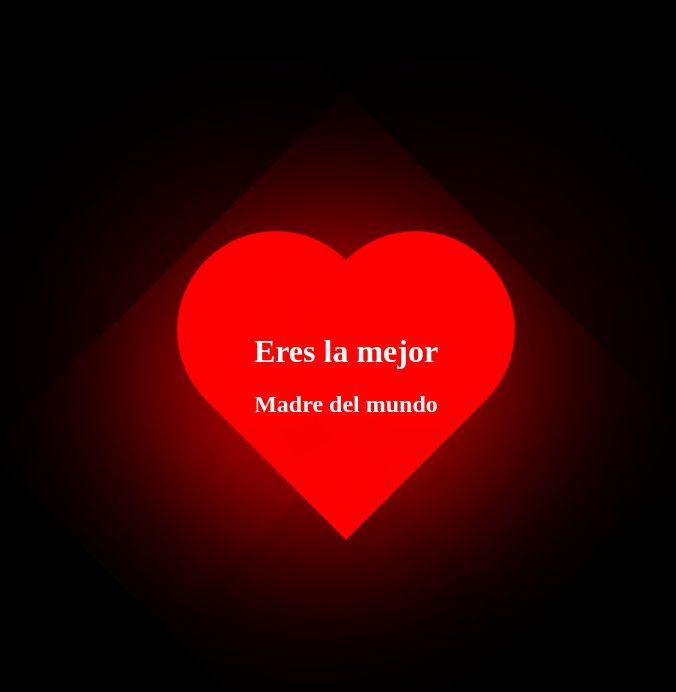
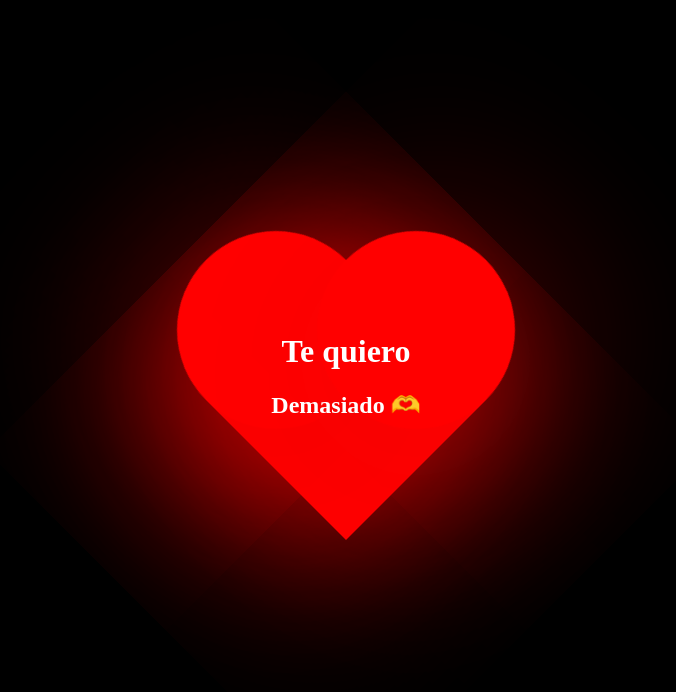
Before and after one commit to xamoxe/heart, a plain HTML site: page index.html in a window 1280 px wide. Shown: the whole page, without its empty margins (294-970 px from the left). Drawn offline with Linux system fonts and the light colour scheme.

Commit message:
Update index.html

```diff
--- a/index.html
+++ b/index.html
@@ -69,6 +69,6 @@
 </style>
 <body>
     <div class="hearth"></div>
-    <div class="contenido"><h1> Eres la mejor </h1> <h2> Madre del mundo </h2></div>
+    <div class="contenido"><h1> Te quiero </h1> <h2> Demasiado 🫶</h2></div>
 </body>
 </html>
```
